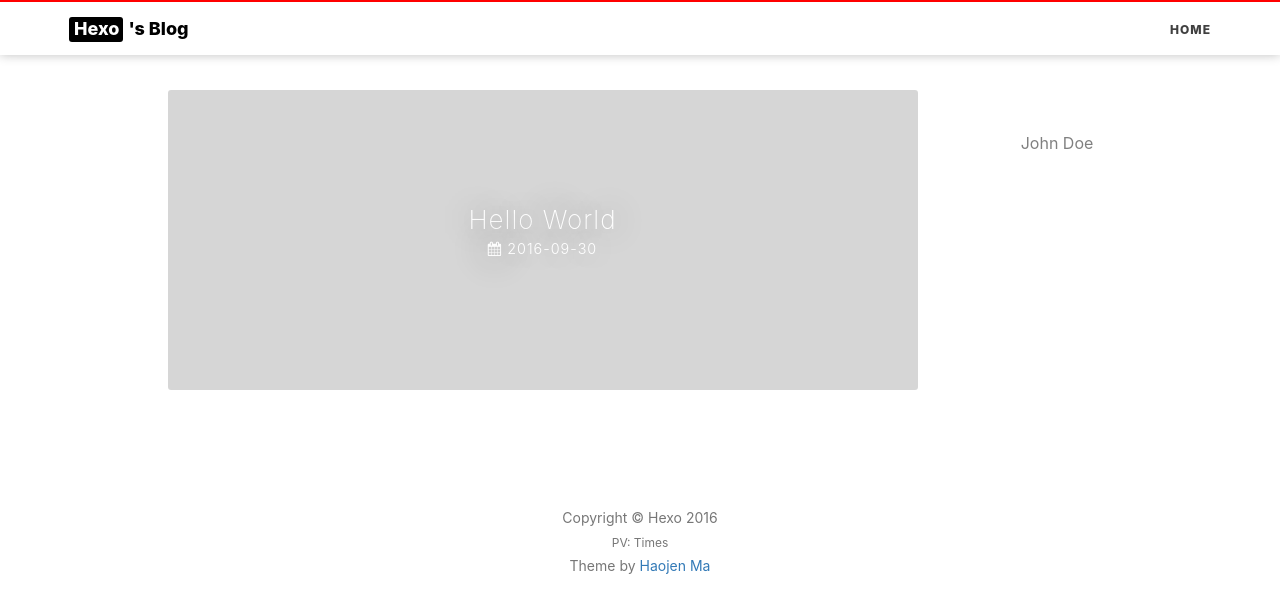
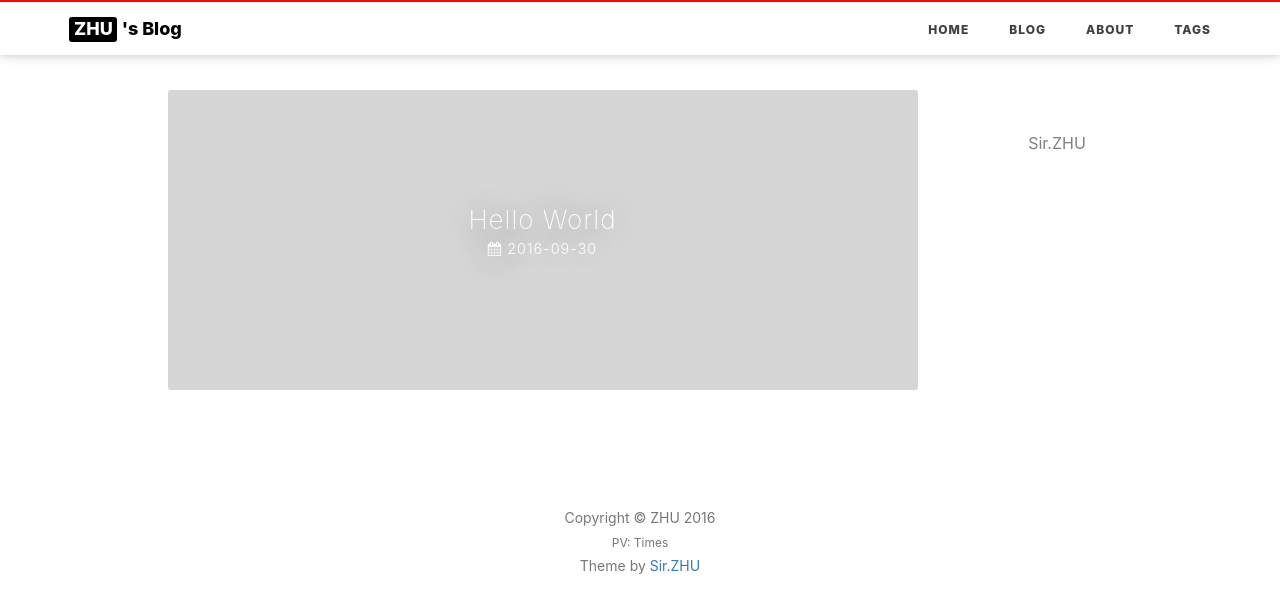
Before and after one commit to zhouzhu85/blog, a plain HTML site: page index.html in a window 1280 px wide. Drawn offline with nearby package versions, Linux system fonts and the light colour scheme; some packages are replaced by stand-ins of ours; a script that the page names is missing.

Commit message:
第二次更新

```diff
--- a/index.html
+++ b/index.html
@@ -13,7 +13,7 @@
     <meta name="apple-mobile-web-app-capable" content="yes">
     <meta name="apple-mobile-web-app-status-bar-style" content="#600090">
     <link rel="shortcut icon" href="https://cdn4.iconfinder.com/data/icons/ionicons/512/icon-person-128.png">
-    <link rel="alternate" type="application/atom+xml" title="Hexo" href="/atom.xml">
+    <link rel="alternate" type="application/atom+xml" title="ZHU" href="/atom.xml">
     <link rel="stylesheet" href="//cdnjs.cloudflare.com/ajax/libs/animate.css/3.5.2/animate.min.css">
     <link rel="stylesheet" href="//cdn.bootcss.com/font-awesome/4.6.3/css/font-awesome.css">
     <title>
@@ -56,7 +56,7 @@
             </button>
             <a class="navbar-brand animated pulse" href="/">
                 <span class="brand-logo">
-                    Hexo
+                    ZHU
                 </span>
                 's Blog
             </a>
@@ -75,6 +75,16 @@
                     <li>
                         <a href="/">Home</a>
                     </li>
+                    <li>
+                        <a href="/">blog</a>
+                    </li>
+                    <li>
+                        <a href="/">about</a>
+                    </li>
+                    <li>
+                        <a href="/">tags</a>
+                    </li>
+
 
 
 
@@ -245,7 +255,7 @@
                     <div class="about-me">
                         <!--移动端头部显示-->
                         <img src="undefined"/>
-                        <h5><a href="/about/">John Doe</a></h5>
+                        <h5><a href="/about/">Sir.ZHU</a></h5>
                         <p>undefined</p>
                     </div>
                 </div>
@@ -309,7 +319,7 @@
                 <div class="short-about">
                     <!--侧边栏头像-->
 
-                    <h5><a href="/about/">John Doe</a></h5>
+                    <h5><a href="/about/">Sir.ZHU</a></h5>
 
                     <hr>
                     <!-- SNS Link 社交 -->
@@ -360,11 +370,11 @@
 
                 </ul>
                 <p class="copyright text-muted">
-                    Copyright &copy; Hexo 2016
+                    Copyright &copy; ZHU 2016
                     <br>
                     <span id="busuanzi_container_site_pv" style="font-size: 12px;">PV: <span id="busuanzi_value_site_pv"></span> Times</span>
                     <br>
-                    Theme by <a href="https://haojen.github.io/">Haojen Ma</a>
+                    Theme by <a href="https://zhouzhu85.github.io/">Sir.ZHU</a>
                 </p>
 
             </div>
```
Also changed, not shown: 2016/09/30/hello-world/index.html (+15 -5 lines), archives/2016/09/index.html (+14 -4 lines), archives/2016/index.html (+14 -4 lines), archives/index.html (+14 -4 lines).
